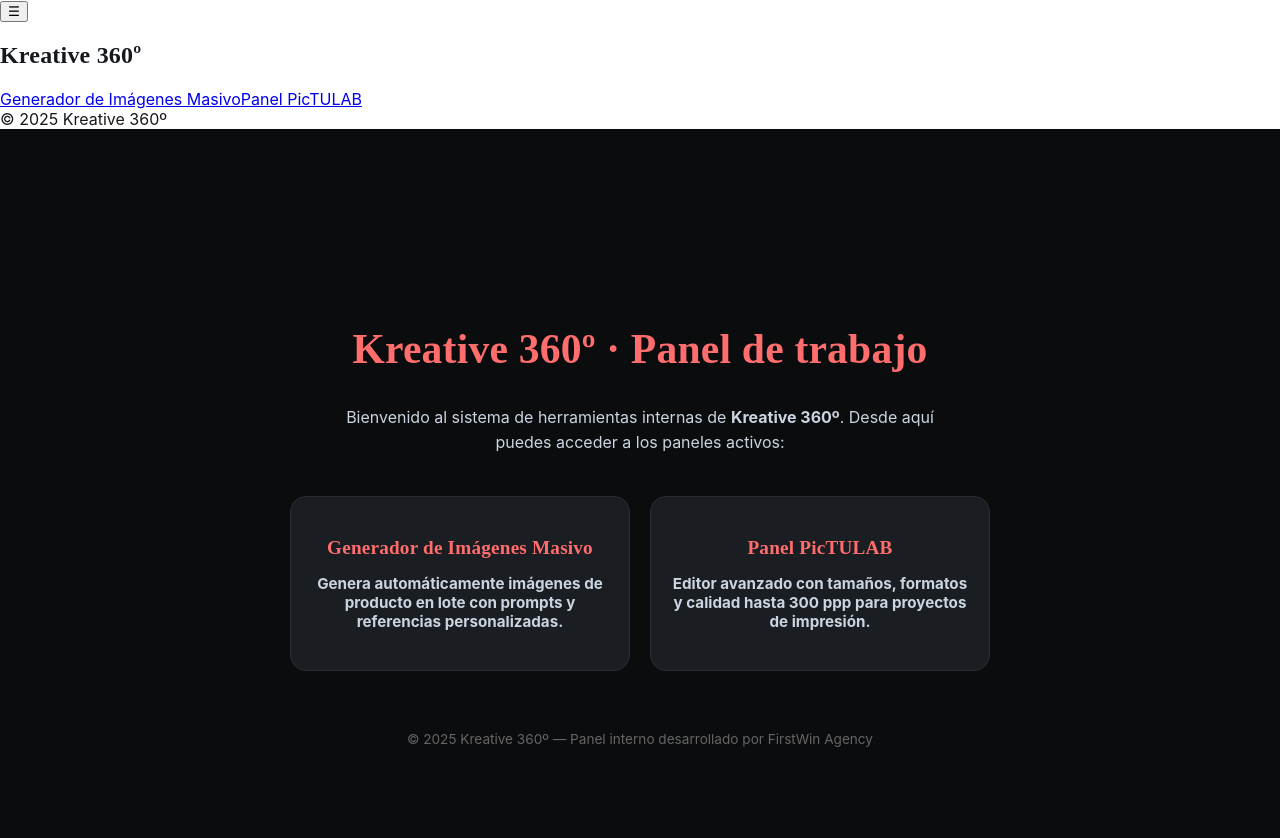
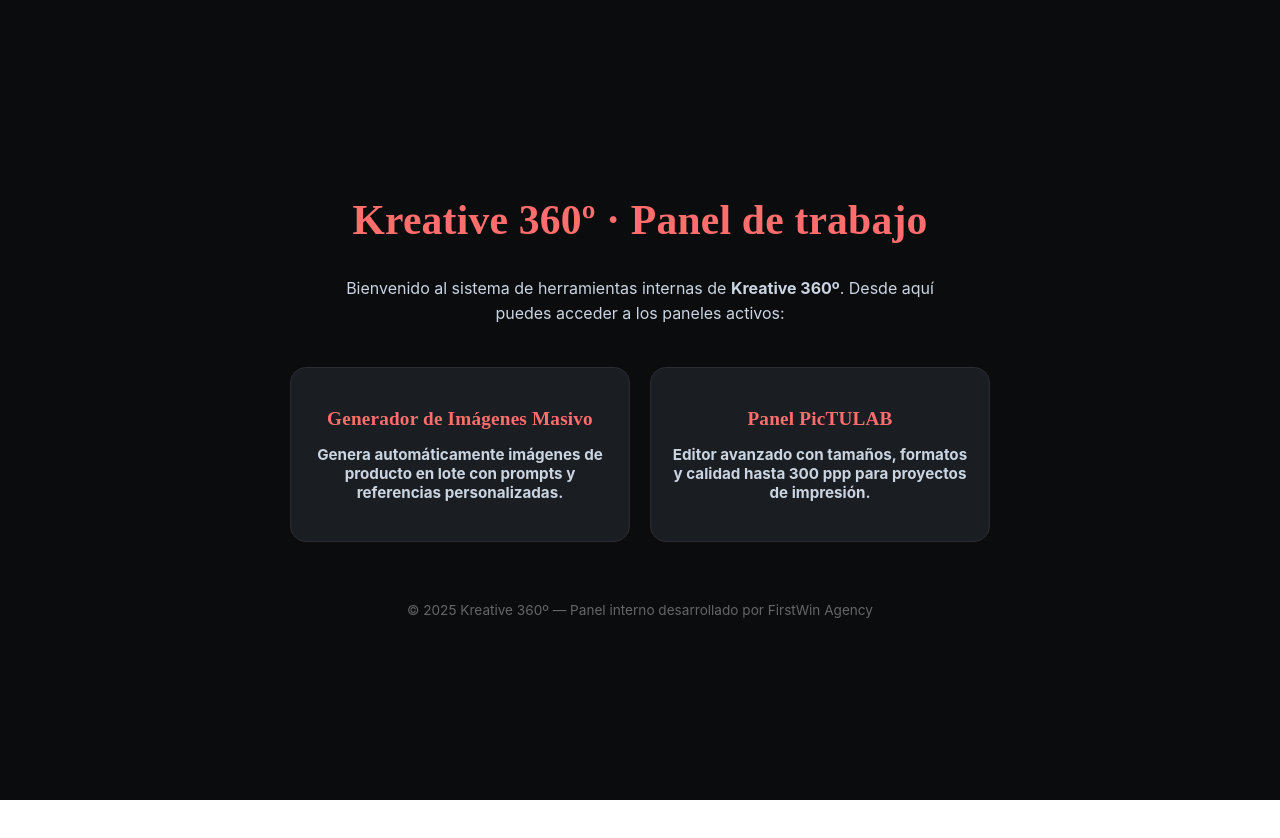
Before and after one commit to firstwinagency/firstwinagency-firstwin-panel, a Next.js app: page / in a window 1280 px wide. Shown: the top 838 px of the page. After the commit the page ends 800 px from the top, so only its background shows below. Built offline with nearby package versions, Linux system fonts and the light colour scheme.

Commit message:
Update layout.tsx

```diff
--- a/app/layout.tsx
+++ b/app/layout.tsx
@@ -1,55 +1,102 @@
-// /app/layout.tsx
 "use client";
 
+import "./globals.css";
+import { usePathname } from "next/navigation";
+import Link from "next/link";
 import { useState } from "react";
-import Link from "next/link";
-import "./globals.css";
 
-export default function RootLayout({ children }) {
+export default function RootLayout({ children }: { children: React.ReactNode }) {
+  const pathname = usePathname();
   const [open, setOpen] = useState(false);
+
+  // Página principal NO lleva menú
+  const isHome = pathname === "/";
 
   return (
     <html lang="es">
-      <body>
-        {/* Botón toggle */}
+      <body style={{ background: "#0b0c0e" }}>
+
+        {/* sidebar solo en masivo y pictulab */}
+        {!isHome && (
+          <>
+            {/* botón menú */}
             <button
               onClick={() => setOpen(!open)}
-          className="fixed top-4 left-4 z-50 bg-white text-black p-2 rounded shadow"
+              style={{
+                position: "fixed",
+                top: 20,
+                left: 20,
+                zIndex: 40,
+                background: "#fff",
+                width: 42,
+                height: 42,
+                borderRadius: 8,
+                border: "1px solid #ddd",
+                fontSize: 22,
+              }}
             >
               ☰
             </button>
 
-        {/* Menú lateral */}
-        <aside
-          className={`fixed top-0 left-0 h-full w-64 bg-white shadow-lg z-40 p-6 transform transition-transform ${
-            open ? "translate-x-0" : "-translate-x-full"
-          }`}
+            {/* sidebar */}
+            <div
+              style={{
+                position: "fixed",
+                top: 0,
+                left: open ? 0 : "-260px",
+                width: 260,
+                height: "100vh",
+                background: "white",
+                borderRight: "1px solid #eee",
+                padding: "28px 18px",
+                zIndex: 35,
+                transition: "left 0.3s ease",
+                display: "flex",
+                flexDirection: "column",
+              }}
             >
-          <h2 className="text-2xl font-bold mb-8 text-[#FF6D6D]">Kreative 360º</h2>
+              <h1 style={{ fontSize: 26, fontWeight: 800, color: "#FF6D6D", marginBottom: 24 }}>
+                Kreative 360º
+              </h1>
 
-          <nav className="flex flex-col gap-4">
               <Link
                 href="/masivo"
-              className="p-3 bg-gray-100 rounded hover:bg-gray-200 shadow"
+                style={{
+                  padding: "14px 16px",
+                  background: "#fff",
+                  borderRadius: 12,
+                  border: "1px solid #ddd",
+                  marginBottom: 12,
+                  fontWeight: 600,
+                  color: "#000",
+                }}
               >
                 Generador de Imágenes Masivo
               </Link>
 
               <Link
                 href="/pictulab"
-              className="p-3 bg-gray-100 rounded hover:bg-gray-200 shadow"
+                style={{
+                  padding: "14px 16px",
+                  background: "#fff",
+                  borderRadius: 12,
+                  border: "1px solid #ddd",
+                  marginBottom: 12,
+                  fontWeight: 600,
+                  color: "#000",
+                }}
               >
                 Panel PicTULAB
               </Link>
-          </nav>
 
-          <footer className="absolute bottom-4 left-6 text-xs text-gray-500">
+              <p style={{ marginTop: "auto", color: "#666", fontSize: 12 }}>
                 © 2025 Kreative 360º
-          </footer>
-        </aside>
+              </p>
+            </div>
+          </>
+        )}
 
-        {/* Contenido del panel */}
-        <div>{children}</div>
+        {children}
       </body>
     </html>
   );
```
Lines whose indentation alone changed are shown as unchanged.
